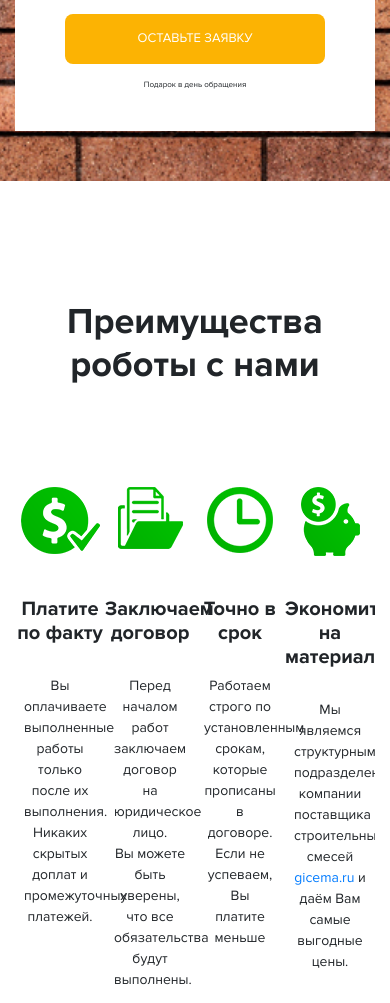
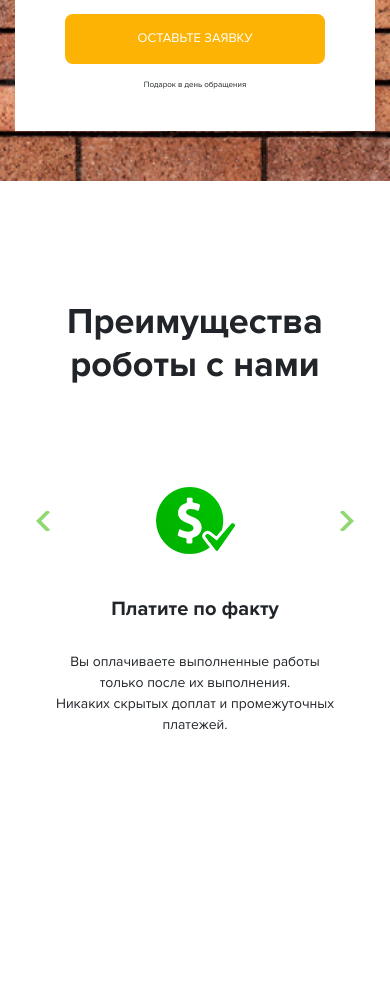
Before and after one commit to SerhiyBodnarchuk/Adaptive-site, a plain HTML site: page src/index.html in a window 390 px wide. Shown: the part 876-1879 px from the top of the page. After the commit the page ends 1721 px from the top, so only its background shows below. Drawn offline with nearby package versions, Linux system fonts and the light colour scheme.

Commit message:
Adapted slider for small screens  in second section

```diff
--- a/src/index.html
+++ b/src/index.html
@@ -149,16 +149,36 @@
     <!-- Slick slider CSS -->
     <link rel="stylesheet" href="slick/slick.css">
     <link rel="stylesheet" href="slick/slick-theme.css">
-    <!-- Slick skider lib -->
+    <!-- Slick slider lib -->
     <script src="slick/slick.min.js"></script>
     <script>
         $(document).ready(function () {
             $('.features-slider').slick({
                 infinite: true,
                 slidesToShow: 4,
-                slidesToScroll: 1
-            });
-        });
+                slidesToScroll: 1,
+                responsive: [
+            {
+                breakpoint: 991,
+                settings: {
+                    slidesToShow: 2,
+                    prevArrow: '<button class="prev arrow"></button>',
+                    nextArrow: '<button class="next arrow"></button>',
+                    slidesToScroll: 2
+                }
+            },
+            {
+                breakpoint: 767,
+                settings: {
+                    slidesToShow: 1,
+                    prevArrow: '<button class="prev arrow"></button>',
+                    nextArrow: '<button class="next arrow"></button>',
+                    slidesToScroll: 1
+                }
+            }
+        ]
+    });
+});
 
     </script>
 </body>
--- a/src/less/style.less
+++ b/src/less/style.less
@@ -222,6 +222,30 @@ section{
 .slick-active{
     outline: none;
 }
+
+.arrow{
+    top: 13%;
+    transform: translateY(-50%);
+    position: absolute;
+    width: 2rem;
+    height: 2rem;
+    border: none;
+    position: absolute;
+    z-index: 50;
+}
+.prev{
+    background: url(../img/features/arrow-left.svg) center no-repeat;
+    left:5%;
+    background-size: 70%;
+}
+
+.next{
+    background: url(../img/features/arrow-right.svg) center no-repeat;
+    right:5%;
+    background-size: 70%;
+}
+
+
 /* Media */
 @media (max-width:992px){
     .main{
```
Also changed, not shown: src/css/style.css, src/img/features/arrow-left.svg (added), src/img/features/arrow-right.svg (added).
